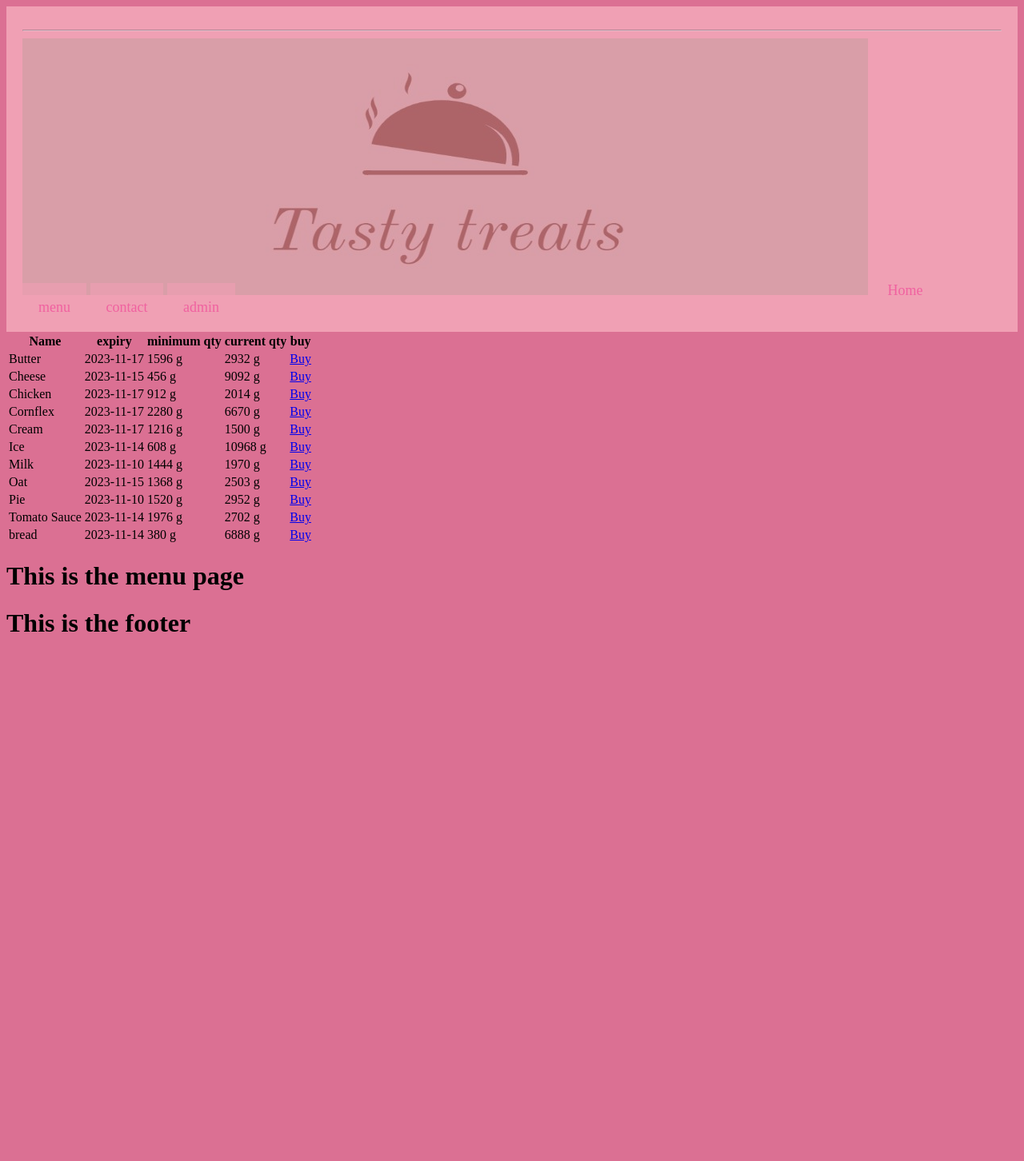
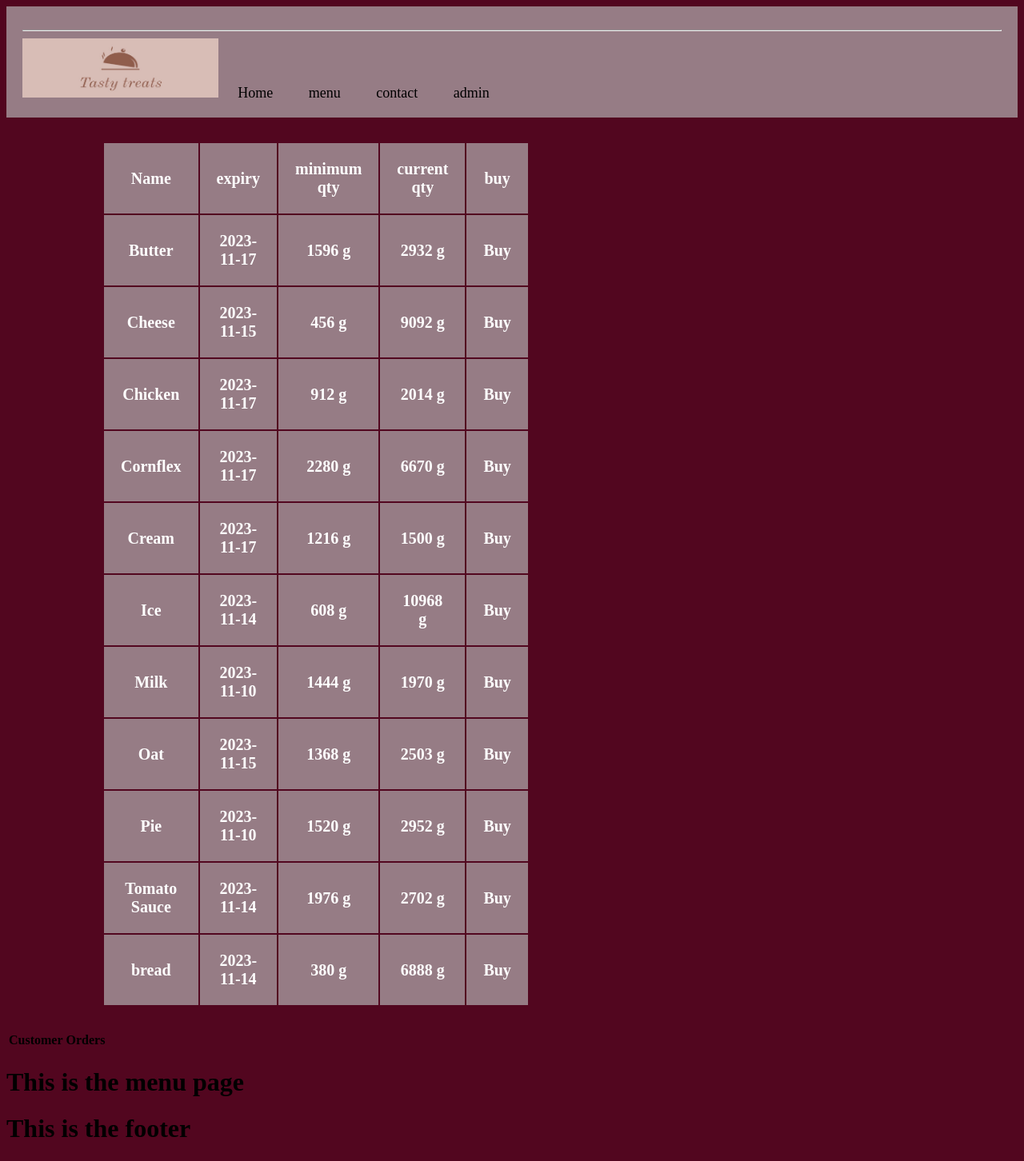
Before and after one commit to Rudra-121206/12DTP, a Flask app: page /admin in a window 1280 px wide. Shown: the whole page at 80% size. Before the commit the page ends 790 px from the top, so only its background shows below. Run offline with Flask 3, Linux system fonts and the light colour scheme; data comes from the database, SQL or seed files in the repository; both versions use the stored data as it was after the commit; lists and menus that the app fills with data are empty.

Commit message:
adding css and code comments

```diff
--- a/Templates/admin.html
+++ b/Templates/admin.html
@@ -4,28 +4,41 @@
 <html>
   <link rel="stylesheet" href="styles.css">
 <body>
-<table>
+<table class="grid-container">
   <form>
     <tr>
-        <th>Name</th>
-        <th>expiry</th>
-        <th>minimum qty</th>
-        <th>current qty</th>
-        <th>buy</th>
+        <th class="grid-item">Name</th>
+        <th class="grid-item">expiry</th>
+        <th class="grid-item">minimum qty</th>
+        <th class="grid-item">current qty</th>
+        <th class="grid-item">buy</th>
 
     </tr>
         {% for inventory in inventory %}
     <tr>
-        <td>{{ inventory[1] }}</td>
-        <td>{{ inventory[2] }}</td>
-        <td>{{ inventory[3] }} g</td>
-        <td>{{ inventory[4] }} g</td>
-        <td><a href="/add_product?added_qty=500&id={{ inventory[0] }}">Buy</a></td>
+        <td class="grid-item">{{ inventory[1] }}</td>
+        <td class="grid-item">{{ inventory[2] }}</td>
+        <td class="grid-item">{{ inventory[3] }} g</td>
+        <td class="grid-item">{{ inventory[4] }} g</td>
+        <td class="grid-item"><a href="/add_product?added_qty=500&id={{ inventory[0] }}">Buy</a></td>
     </tr>
         {% endfor %}
   </form>
 
 </table>
+<table>
+  <th>Customer</th>
+  <th>Orders</th>
 
+  {% for orders in orders %}
+  <tr>
+    <td class="grid-item">{{orders[0]}}</td>
+    <td class="grid-item">{{orders[1]}}</td>
+
+
+  </tr>
+  {% endfor %}
+
+</table>
 <h1>This is the menu page</h1>
 {% endblock %}
--- a/Templates/layout.html
+++ b/Templates/layout.html
@@ -4,14 +4,15 @@
    <title>{{title}}</title>
    <link rel="stylesheet" href="/static/styles.css">
  </head>
- <body>
+
   <div class="header">
    {% include 'header.html' %}
   </div>
   <div class="navbar">
     {% include 'nav.html' %}
   </div>
+  <body>
    {% block content %}{% endblock %}
    {% include 'footer.html' %}
- </body>
+  </body>
 </html>
--- a/routes.py
+++ b/routes.py
@@ -1,6 +1,6 @@
-from flask import Flask, render_template, request, redirect, url_for
+from flask import Flask, render_template, request, redirect, url_for, abort
 import sqlite3
-from datetime import date, datetime
+from datetime import datetime
 from dateutil.relativedelta import relativedelta
 
 
@@ -10,8 +10,11 @@ app = Flask(__name__)
 def insert_database(*args):
     conn = sqlite3.connect('Inventory_management_system.db')
     cur = conn.cursor()
+    # if no values are to be inserted, statement runs
     if len(args) == 1:
         cur.execute(args[0])
+    # a tuple is formed , the spare values are put into the tuples to be inserted into database,
+    # because safe methd of inserting values into databse is using tuples
     else:
         argument_tuple = ()
         for i in range(1, len(args)):
@@ -22,27 +25,34 @@ def insert_database(*args):
 
 # get the price of the customer's orders, to show them.
 def get_price(token):
-    orders = select_database('SELECT recipe_id, qty FROM Recipe_Order WHERE order_id = ?', token, 1)
+# uses the order id to get orders
+    orders = select_database('SELECT recipe_id, qty FROM Recipe_Order WHERE order_id = ?', (token,), 1)
+#for each order the price is checked, mutlilplied by the qty bought and value is added to price
     total_price = 0
     for order in orders:
-        price = select_database('SELECT price FROM Recipe where recipe_id = ?', order[0], 2)
+        price = select_database('SELECT price FROM Recipe where recipe_id = ?', (order[0],), 2)
         price = price[0]*order[1]
         price = str(price)
         price = int(price)
         total_price = price + total_price
+#total price is returned
     return total_price
 
 # change stock according to what is bought by customers.
 def adjust_stock(token):
-    orders=select_database('SELECT recipe_id, qty FROM Recipe_Order WHERE order_id = ?', token[0], 1)
+# get recipes from token/order_id
+    orders=select_database('SELECT recipe_id, qty FROM Recipe_Order WHERE order_id = ?', (token[0],), 1)
+# for each recipe, check qty of each item used
     for order in orders:
         qty=order[1]
         recipe = order[0]
-        results = select_database('SELECT * FROM Item_Recipe WHERE recipe_id = ?', recipe, 1)
+        results = select_database('SELECT * FROM Item_Recipe WHERE recipe_id = ?', (recipe,), 1)
         for result in results:
+            #each item used should be multiplied by the amount of each recipe bought
             used_qty=result[0]
             total_used_qty=used_qty*qty
             item_id=result[2]
+            # subtrct original qty from the the qty, and new found value to database.
             original_qty=select_database('SELECT balance_qty FROM Inventory WHERE item_id = ?', item_id[0], 2)
             changed_qty=original_qty[0]-total_used_qty
             insert_database('UPDATE Inventory SET balance_qty = ? WHERE item_id = ?', changed_qty, item_id)
@@ -50,16 +60,20 @@ def adjust_stock(token):
 # check that stock is enough to sell to customers, check that stock is not past expiry date,
 # if stock is then make all stock for that item 0
 def check_stock():
-    balance_qty=select_database('SELECT item_id, item_expiry, base_qty, balance_qty FROM Inventory', 1)
+
+    balance_qty=select_database('SELECT item_id, item_expiry, base_qty, balance_qty FROM Inventory', None, 1)
     status=True
     Date=(datetime.today())
     for balance in balance_qty:
+        # get overall qty in the item and get balance qty in the item
         item_expiry=balance[1]
+        # get expiry date and current date and make them the same format
         item_expiry=str(item_expiry)
         item_expiry = datetime.strptime(item_expiry, '%Y-%m-%d')
-
+       #if balance qty is less the minimum qty or if any item on the menu is expired, don't allow the sale
         if balance[2]>balance[3]:
             status=False
+       # if item is expired throw out the item , so we have no stock of the item
         elif Date>(item_expiry):
             status=False
             insert_database('UPDATE Inventory SET balance_qty = 0 WHERE item_id = ?', balance[0])
@@ -70,17 +84,24 @@ def check_stock():
 
 # Call function and arguments should be in this order:
 # Statement -> OPTIONAL: arguments -> mode (1 = fetchall() and 2 = fetchone())
-def select_database(*args):
+
+def select_database(statement,Parameters,mode):
     conn = sqlite3.connect('Inventory_management_system.db')
     cur = conn.cursor()
-    if len(args) == 2:
-        cur.execute(args[0])
+# checks if there are any values to put into the databse, if not executes the satament
+    if Parameters is None:
+        cur.execute(statement)
+# When there aare values its important to put them in using a tuple, so it takes each value and turns it into a tuple.
+# When this has been done it executes the stament
     else:
-        argument_tuple = ()
-        for i in range(1, len(args)-1):
-            argument_tuple += (args[i],)
-        cur.execute(args[0], argument_tuple)
-    if args[-1] == 1:
+        argument_tuple = []
+        for parameter in Parameters:
+            argument_tuple.append(parameter)
+
+        argument_tuple = tuple(argument_tuple)
+        cur.execute(statement, argument_tuple)
+# depending on the mode it uses fetchall or fetchone
+    if mode == 1:
         results = cur.fetchall()
     else:
         results = cur.fetchone()
@@ -98,22 +119,29 @@ def home():
 # check that existing stock doesnt have expiry date lower than today , if it does throw it all out before buying new stock
 @app.route("/add_product", methods=['GET'])
 def add_product():
+    # gets id of item, and amt to buy from link
     added_qty= request.args.get('added_qty')
     added_qty= int(added_qty)
     item_id= request.args.get('id')
-    item_id = int(item_id)
-    result= select_database('SELECT item_expiry, balance_qty FROM Inventory WHERE item_id = ?', item_id, 1)
+    # gets the expiry date and the qty
+    result= select_database('SELECT item_expiry, balance_qty FROM Inventory WHERE item_id = ?', (item_id,), 1)
     qty= result[0][1]
     qty= int(qty)
+    #gets total qty after buying stock
     changed_qty= added_qty+qty
+    # gets today's date
     current_date = datetime.today()
     item_expiry=result[0][0]
     item_expiry=str(item_expiry)
+    #changes unit of today's date and expiry date to be the same
     item_expiry = datetime.strptime(item_expiry, '%Y-%m-%d')
     expiry_date = current_date + relativedelta(months=2)
     expiry_date=str(expiry_date)
     expiry_date=(expiry_date.split(" "))
     expiry_date=expiry_date[0]
+    # compare current date and expiry date, if item is expired all stock is thrown out, and new 500 grams are bought,
+    # expiry date is adjusted two months from current date
+    # if item isn't expired total stock replaces the "balance_qty", and 2 months from now is the expiry date
     if current_date>(item_expiry):
         insert_database('UPDATE Inventory SET item_expiry = ?, balance_qty = ? WHERE item_id = ?', expiry_date, added_qty, item_id)
     else:
@@ -125,7 +153,7 @@ def add_product():
 #show all existing menu
 @app.route("/menu")
 def menu():
-    menu = select_database('SELECT * FROM Recipe ORDER BY recipe_name ASC;', 1)
+    menu = select_database('SELECT * FROM Recipe ORDER BY recipe_name ASC;', None, 1)
     return render_template("menu.html", title="menu", menu=menu)
 
 
@@ -133,19 +161,15 @@ def menu():
 @app.route("/admin")
 def admin():
     inventory = select_database('SELECT * FROM Inventory ORDER BY \
-item_name ASC;', 1)
+item_name ASC;',None, 1)
     return render_template("admin.html", title="admin", inventory=inventory)
 
-#display our story's page
-@app.route("/our story")
-def our_story():
-    return render_template("our_story.html", title="our_story")
 
 #display form page
 @app.route("/customer_purchase", methods=['GET'])
 def customer_purchase():
     recipes = select_database('SELECT * FROM Recipe ORDER BY \
-recipe_name ASC;', 1)
+recipe_name ASC;', None, 1)
     return render_template("costumer_purchase.html", recipes=recipes)
 
 
@@ -154,19 +178,23 @@ recipe_name ASC;', 1)
 @app.route("/customer_purchase", methods=['GET','POST'])
 def submit():
     status = check_stock()
+    # git information from the form
     if status is True:
         name = request.form['name']
         phone = request.form['phone']
         qty = request.form.getlist('order')
         qty = [int(y) for y in qty]
+   #add info to the form
         insert_database('INSERT INTO Orders(order_name, phone_no) \
     VALUES (?,?)', name, phone)
         token = select_database('SELECT order_id FROM Orders ORDER BY \
-    order_id DESC LIMIT 1', 2)
+    order_id DESC LIMIT 1', None, 2)
 
         order = select_database('SELECT recipe_id FROM Recipe ORDER BY \
-    recipe_name ASC;', 1)
+    recipe_name ASC;',None , 1)
         x = 0
+   # add info to joining tabe between order and recipe so based on the amt of reipes,
+   # order_id/token is added into a database with its corrosponding recipe and qty
         for i in qty:
             if i > 0:
                 insert_database('INSERT INTO Recipe_Order(recipe_id, order_id, qty) \
@@ -174,6 +202,7 @@ def submit():
             else:
                 pass
             x=x+1
+    # stock is adjusted
         adjust_stock(token)
 
         return redirect(url_for('success'))
@@ -185,12 +214,25 @@ def submit():
 # redirect to this url once the order is successful
 @app.route("/success", methods=['GET'])
 def success():
+# gets the token of customer's order
     token = select_database('SELECT order_id FROM Orders ORDER BY \
-order_id DESC LIMIT 1', 2)
+order_id DESC LIMIT 1', None, 2)
     token = str(token[0])
     token = int(token)
+# price function is run with the token so the price for that order can=be obtained
     price = get_price(token)
+# token and price are returned
     return (f"Your order is successful, your order token is {token}. Your order costs ${price}")
+
+#each recipe has one id, and a link for each recipe is created here
+@app.route("/Recipe/<int:recipe_id>")
+#shows info about the recipe
+def recipe_id(recipe_id):
+    print (recipe_id[0])
+    recipe = select_database("SELECT recipe_id, recipe_name, description, price FROM Recipe WHERE recipe_id = ?", (recipe_id), 1)
+
+    return render_template("recipe.html", recipe=recipe)
+
 
 
 
--- a/static/styles.css
+++ b/static/styles.css
@@ -1,39 +1,77 @@
 body {
-    background-color: palevioletred;
+    background-color: rgb(82, 6, 31);
 
 }
+a{
+    text-decoration: none;
+    color: white;
+}
 div.navbar {
-    background-color: pink;
-    opacity: 0.6;
+    background-color: rgb(150, 124, 133);
     padding-top: 20px;
     padding-bottom: 20px;
     top:0px ;
+
 }
 .navbar{
     text-align: left;
-    background-color: pink;
+    background-color: rgb(150, 124, 133);
     font-size: large;
-    text-decoration: none;
     font-style:'Times New Roman';
-    color: deeppink;
-    opacity: 0.6;
+    color: black;
     padding-top: 20px;
     padding-bottom: 20px;
     padding-right: 20px;
     padding-left: 20px;
     top:0px ;
     border:0px;
+    position: sticky;
+
 
 }
 a.navbar:hover{
-    background-color: deeppink;
+    background-color:rgb(82, 6, 31) ;
     color: white;
     transition-delay: o.5s;
-    box-shadow: inset;
-    border-color: deeppink;
+    box-shadow: 20px;
+    border-color: rgb(82, 6, 31);
 
 }
 
 .img{
+   height:20%;
+   width:20%;
+}
+
+.grid-container{
+    display: grid;
+    grid-template-columns: repeat(3,1fr);
+    padding: 30px 20px;
+    gap: 100px 50px;
+    margin-left: 100px;
+    margin-right: 100px;
+}
+
+.grid-item{
+    border-style: solid;
+    border-width: 20px;
+    border-color: rgb(150, 124, 133);
+    background-color: rgb(150, 124, 133);
+    cursor: pointer;
+    color:  white;
+
+    font-weight: bold;
+    font-family: Calibri sans-serif;
+    text-align: center;
+    font-size: 20px;
 
 }
+.grid-item img{
+    width: 100%;
+    height: 200px;
+    object-fit: cover;
+}
+.recipe:hover{
+    transform: scale(1.04);
+
+}
```
Also changed, not shown: Templates/costumer_purchase.html (+10 -6 lines), Templates/menu.html (+12 -15 lines), Templates/recipe.html (added, +11 -0 lines), Inventory_management_system.db, static/2.jpg (added), static/2a.jpg (added).
